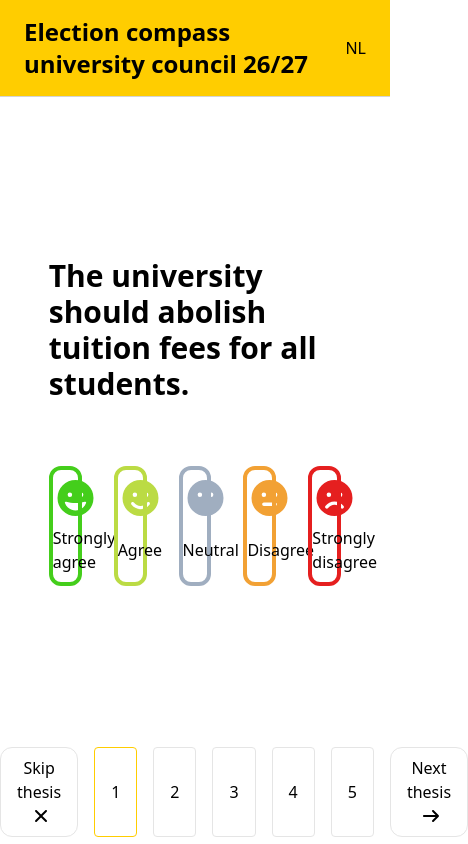
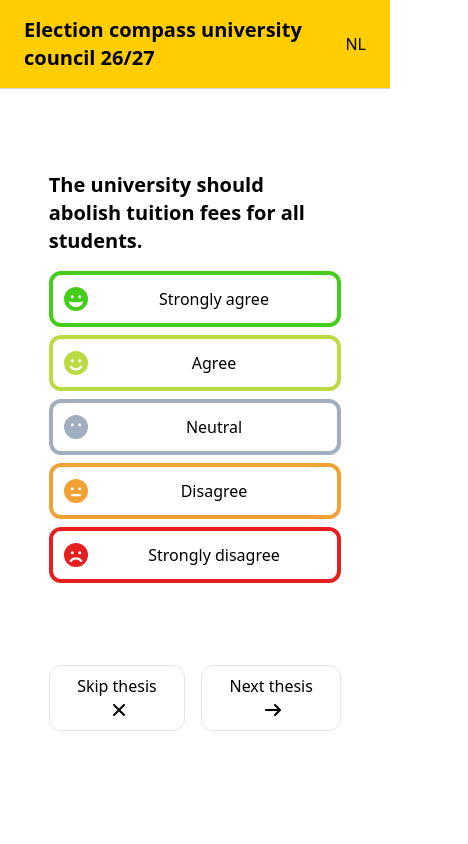
Before and after one commit to stickyPiston/election-compass, an Angular app: page /theses/0 in a window 390 px wide. Shown: the whole page, 468 px wide, since content can reach past the window. Built offline with nearby package versions, Linux system fonts and the light colour scheme.

Commit message:
Fixed responsiveness issues on the whole site

```diff
--- a/src/app/app.html
+++ b/src/app/app.html
@@ -1,6 +1,6 @@
 <div class="min-h-screen flex flex-col">
   <nav class="bg-[#FFCD00] px-6 py-4 border-b border-neutral-300 flex flex-row justify-between">
-    <h1 class="font-bold text-2xl">{{ texts['title'] | localised }}</h1>
+    <h1 class="font-bold text-xl md:text-2xl">{{ texts['title'] | localised }}</h1>
     <button class="cursor-pointer hover:underline" (click)="toggle_language()">
       @if (localisation.current_language() === 'nl') {
         EN
--- a/src/app/overview-page/overview-page.html
+++ b/src/app/overview-page/overview-page.html
@@ -1,6 +1,6 @@
-<div class="w-3/4 mx-auto">
-  <div class="flex flex-nowrap flex-row">
-    <h2 class="font-bold text-2xl my-4 grow">{{ texts['title'] | localised }}</h2>
+<div class="w-3/4 mx-auto pb-4">
+  <div class="flex flex-nowrap flex-col gap-y-2 md:flex-row my-4">
+    <h2 class="font-bold text-2xl grow">{{ texts['title'] | localised }}</h2>
     <a
       class="border border-neutral-200 bg-[#FFCD00] w-max cursor-pointer rounded-xl my-auto h-8 px-2 py-1"
       routerLink="/results"
@@ -14,12 +14,12 @@
 
   <ol class="flex flex-col gap-y-4">
     @for (thesis of theses.theses_with_answers; track $index) {
-      <a class="flex flex-row border border-neutral-200 gap-x-4 h-12" [routerLink]="['/', 'theses', $index]">
-        <div class="w-12 h-full bg-[#66718c] grid">
+      <a class="flex flex-row border border-neutral-200 gap-x-4 flex-nowrap items-stretch" [routerLink]="['/', 'theses', $index]">
+        <div class="w-12 bg-[#66718c] grid">
           <span class="block m-auto font-bold text-white">{{ $index + 1 }}</span>
         </div>
         <span class="my-auto w-full">{{ display_title(thesis.thesis) | localised }}</span>
-        <div class="w-12 h-full bg-[#66718c] grid">
+        <div class="w-12 bg-[#66718c] grid">
           @let n = thesis.answer().value();
           @switch (n) {
             @case (null) { <fa-icon class="m-auto text-white" [icon]="faMinus" /> }
--- a/src/app/results-page/results-page.html
+++ b/src/app/results-page/results-page.html
@@ -1,4 +1,4 @@
-<div class="w-3/4 mx-auto mb-4">
+<div class="w-7/8 md:w-3/4 mx-auto mb-4">
   <div class="flex flex-col my-4">
     <h2 class="font-bold text-2xl">{{ texts['results'] | localised }}</h2>
     <p>
@@ -12,14 +12,14 @@
   <ol class="flex flex-col gap-y-4">
     @for (party of sorted_parties(); track $index) {
       <li>
-        <div class="flex flex-row border border-neutral-200 gap-x-4 h-12">
-          <div class="w-12 h-full bg-[#66718c] grid">
+        <div class="flex flex-row border border-neutral-200 gap-x-4 items-stretch">
+          <div class="w-12 bg-[#66718c] grid">
             <span class="block m-auto font-bold text-white">{{ $index + 1 }}</span>
           </div>
           <span class="my-auto w-full">
             {{ party.name }} ({{ percentage(party.similarity) }}% {{ texts['match'] | localised }})
           </span>
-          <span class="w-12 h-full bg-[#66718c] grid cursor-pointer" (click)="toggle_explanation($index)">
+          <span class="w-12 bg-[#66718c] grid cursor-pointer" (click)="toggle_explanation($index)">
             <fa-icon class="m-auto text-white" [icon]="opened()[$index] ? faChevronUp : faChevronDown" />
           </span>
         </div>
@@ -30,11 +30,14 @@
                 @let own_answer = theses_service.own_answers()[$index]!;
                 @let party_answer = party.answers[$index].answer;
                 @let icon = similarity_icon(own_answer, party_answer);
-                <fa-icon [ngClass]="{ 'text-green-400': icon.classes === 'text-green', 'text-red-400': icon.classes === 'text-red' }" [icon]="icon.icon" />
+                <fa-icon class="hidden md:block" [ngClass]="{ 'text-green-400': icon.classes === 'text-green', 'text-red-400': icon.classes === 'text-red' }" [icon]="icon.icon" />
                 <div class="w-full flex flex-col gap-y-2">
-                  <app-thesis-text [text]="thesis" />
+                  <div class="flex flex-row gap-x-2">
+                    <fa-icon class="md:hidden block m-auto" [ngClass]="{ 'text-green-400': icon.classes === 'text-green', 'text-red-400': icon.classes === 'text-red' }" [icon]="icon.icon" />
+                    <app-thesis-text [text]="thesis" />
+                  </div>
                   <hr class="border-neutral-200">
-                  <div class="grid grid-cols-2">
+                  <div class="grid grid-cols-2 gap-x-2">
                     <div>
                       <span class="text-neutral-600">{{ texts['your_answer'] | localised }}: </span>
                       <span>{{ answer_text(own_answer) | localised }}</span>
--- a/src/app/theses-page/theses-page.html
+++ b/src/app/theses-page/theses-page.html
@@ -1,6 +1,6 @@
-<form class="flex flex-col justify-evenly h-full">
+<form class="flex flex-col justify-evenly h-full w-3/4 m-auto pb-4">
   @for (thesis of theses; track $index) {
-    <div class="w-3/4 m-auto" [class.hidden]="$index !== current_view()">
+    <div [class.hidden]="$index !== current_view()">
       <app-thesis
         class="m-auto w-3/4"
         [thesis]="thesis"
@@ -23,7 +23,7 @@
       <button
         (click)="navigate_to($event, $index)"
         [disabled]="$index === view"
-        class="disabled:cursor-not-allowed cursor-pointer border rounded hover:border-[#FFCD00] hover:bg-neutral-100 px-4"
+        class="disabled:cursor-not-allowed cursor-pointer border rounded hover:border-[#FFCD00] hover:bg-neutral-100 px-4 hidden md:block"
         [ngClass]="{ 'border-[#FFCD00]': $index === view, 'border-neutral-200': $index !== view }"
       >
         {{ $index + 1 }}
--- a/src/app/theses-page/thesis/thesis.html
+++ b/src/app/theses-page/thesis/thesis.html
@@ -1,13 +1,13 @@
-<fieldset class="flex flex-col gap-y-16">
-  <app-thesis-text class="text-3xl font-semibold" [text]="thesis()" />
+<fieldset class="flex flex-col gap-y-4 md:gap-y-16">
+  <app-thesis-text class="text-xl md:text-3xl font-semibold" [text]="thesis()" />
 
-  <div class="grid grid-cols-5 gap-x-8">
+  <div class="grid grid-rows-5 md:grid-cols-5 gap-x-8 gap-y-2">
     @let name = 'question-0';
     @for (answer of model.answer_possibilities; track $index) {
       @let id = name + '-answer-' + $index;
       <label [for]="id"
         [style.color]="answer.colour"
-        class="relative border-4 rounded-xl flex flex-col gap-2 py-2 hover:bg-neutral-100 has-focus-visible:bg-neutral-100"
+        class="relative border-4 rounded-xl flex flex-row justify-between md:flex-col gap-2 py-2 px-2 hover:bg-neutral-100 has-focus-visible:bg-neutral-100"
         [class.bg-neutral-200]="form()().value() === answer.answer"
       >
         <input
@@ -20,7 +20,7 @@
           (change)="select_option($index)"
           [checked]="form()().value() === answer.answer"
         />
-        <fa-icon [icon]="answer.icon" class="mx-auto text-4xl" />
+        <fa-icon [icon]="answer.icon" class="md:mx-auto text-2xl md:text-4xl" />
         <span class="m-auto text-black">{{ answer.text | localised }}</span>
       </label>
     }
```
